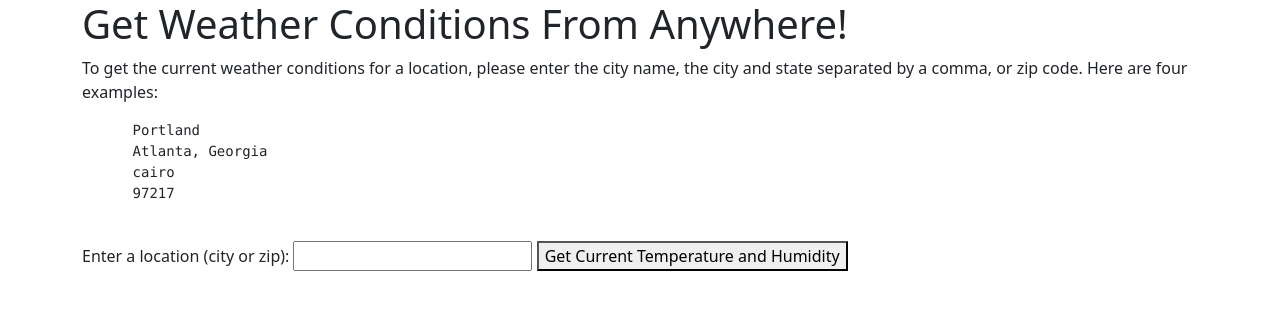
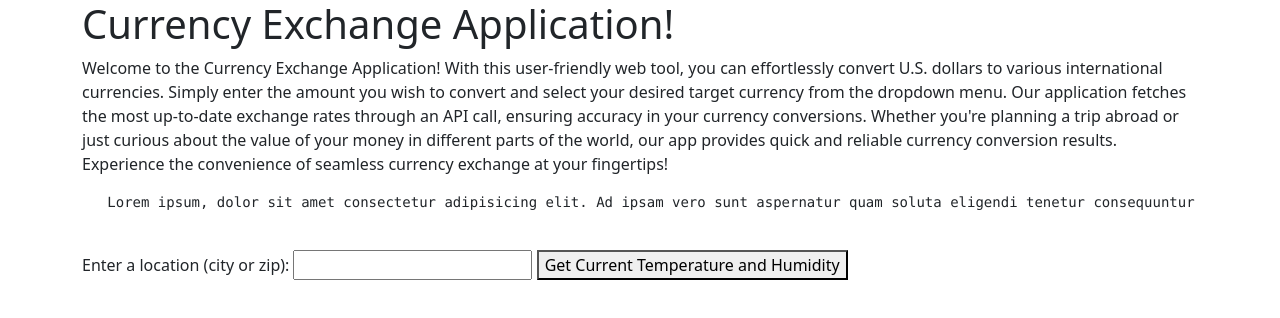
Before and after one commit to jessicahattig/currency-exchange-api, a website built with webpack: page src/index.html in a window 1280 px wide. Built offline with nearby package versions, Linux system fonts and the light colour scheme.

Commit message:
WIP: Webpack environment.

```diff
--- a/package.json
+++ b/package.json
@@ -15,6 +15,7 @@
   "devDependencies": {
     "@babel/core": "^7.18.6",
     "@babel/plugin-transform-modules-commonjs": "^7.18.6",
+    "@webpack-cli/serve": "^2.0.5",
     "clean-webpack-plugin": "^3.0.0",
     "css-loader": "^3.6.0",
     "dotenv-webpack": "^2.0.0",
@@ -24,7 +25,7 @@
     "jest": "^29.6.2",
     "style-loader": "^1.3.0",
     "webpack": "^5.88.2",
-    "webpack-cli": "^3.3.12",
+    "webpack-cli": "^5.2.0",
     "webpack-dev-server": "^4.15.1"
   },
   "dependencies": {
--- a/src/index.html
+++ b/src/index.html
@@ -4,13 +4,10 @@
 </head>
 <body>
   <div class="container">
-    <h1>Get Weather Conditions From Anywhere!</h1>
-    <p>To get the current weather conditions for a location, please enter the city name, the city and state separated by a comma, or zip code. Here are four examples:</p>
+    <h1>Currency Exchange Application!</h1>
+    <p>Welcome to the Currency Exchange Application! With this user-friendly web tool, you can effortlessly convert U.S. dollars to various international currencies. Simply enter the amount you wish to convert and select your desired target currency from the dropdown menu. Our application fetches the most up-to-date exchange rates through an API call, ensuring accuracy in your currency conversions. Whether you're planning a trip abroad or just curious about the value of your money in different parts of the world, our app provides quick and reliable currency conversion results. Experience the convenience of seamless currency exchange at your fingertips!</p>
     <pre>
-      Portland
-      Atlanta, Georgia
-      cairo
-      97217
+   Lorem ipsum, dolor sit amet consectetur adipisicing elit. Ad ipsam vero sunt aspernatur quam soluta eligendi tenetur consequuntur eveniet excepturi, officiis culpa a dolores recusandae quisquam veniam exercitationem aperiam similique?
     </pre>
     <form>
       <label for="location">Enter a location (city or zip):</label>
```
Also changed, not shown: 2 other files.
